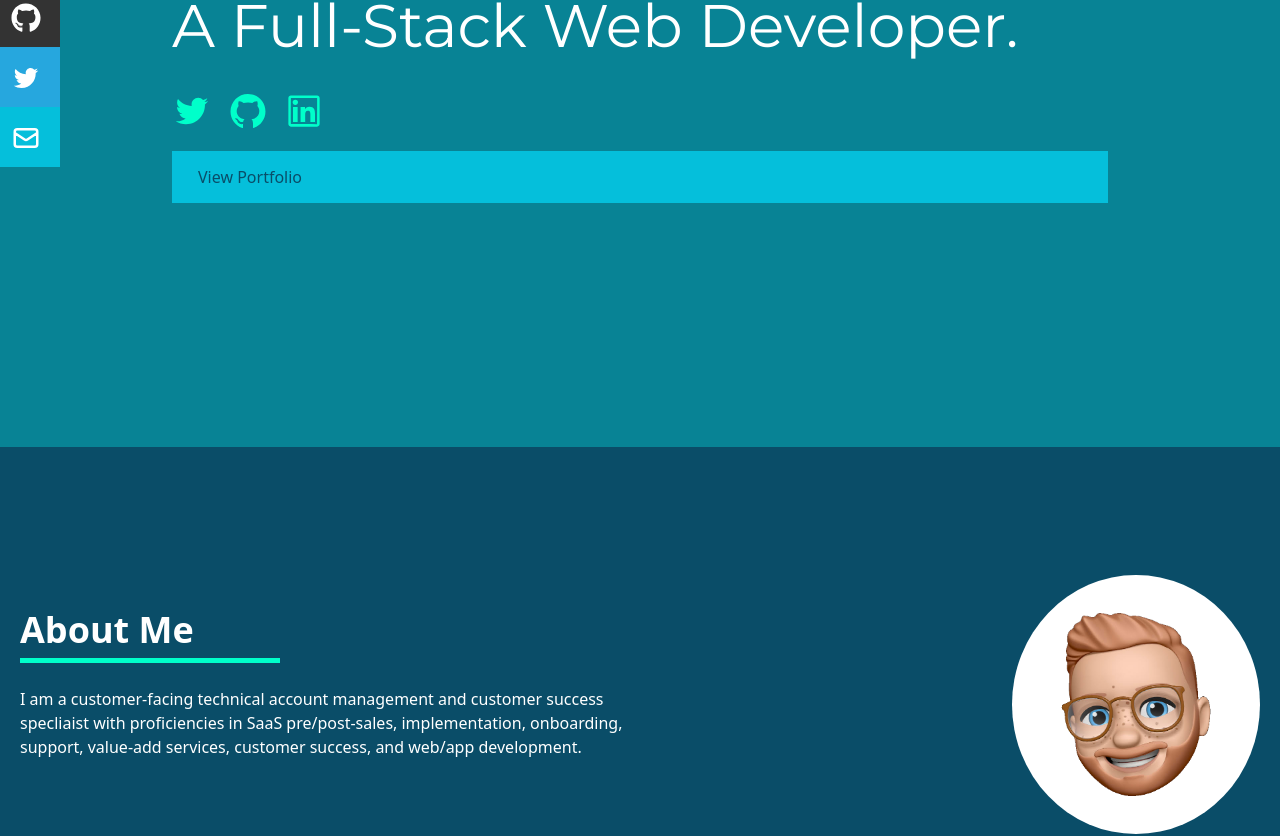
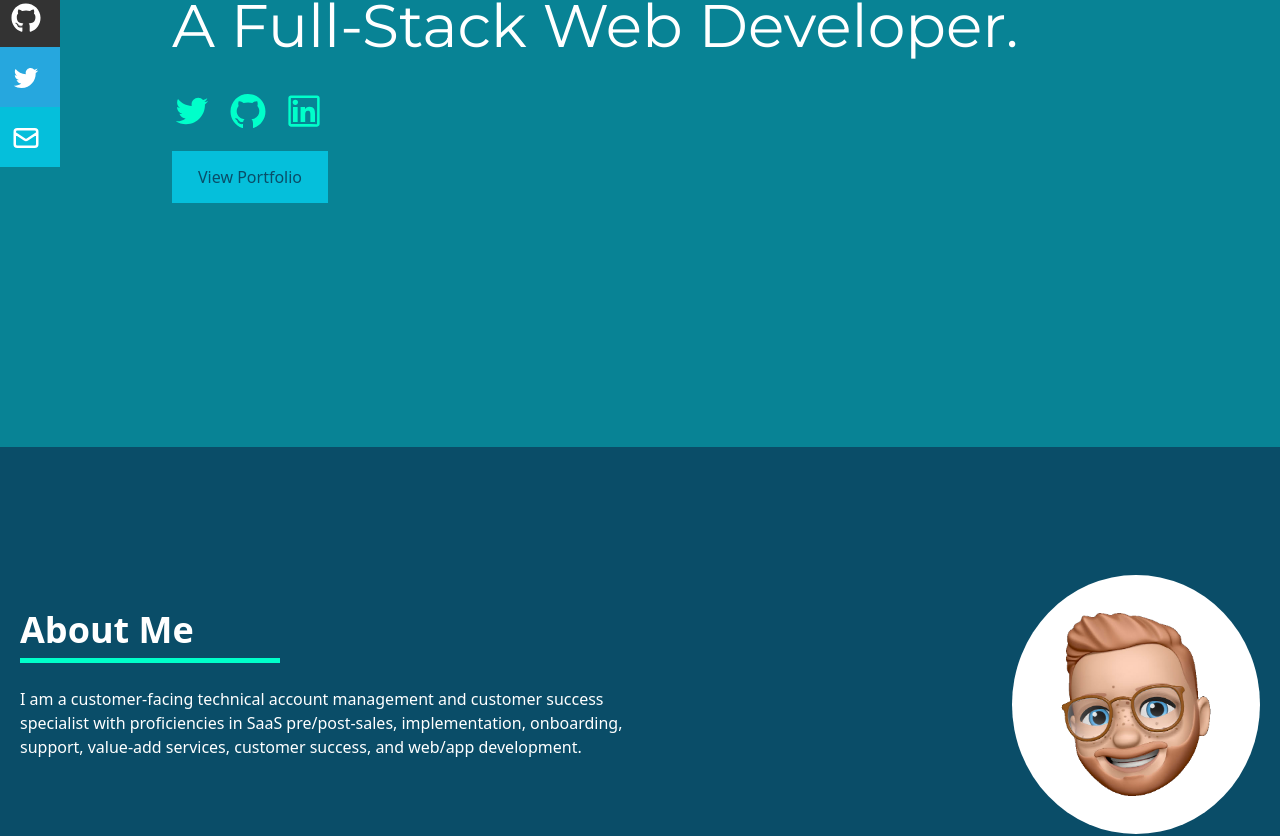
Before and after one commit to ejseader/seader-portfolio-react, a React (Create React App) app: page / in a window 1280 px wide. Shown: the part 353-1189 px from the top of the page. Built offline with nearby package versions, Linux system fonts and the light colour scheme.

Commit message:
styling changes, updated resume

```diff
--- a/src/components/About.js
+++ b/src/components/About.js
@@ -11,7 +11,7 @@ const About = () => {
           About Me
         </h2>
 
-        <p className="pb-5">I am a customer-facing technical account management and customer success specliaist with proficiencies in SaaS pre/post-sales, implementation, onboarding, support, value-add services, customer success, and web/app development.</p>
+        <p className="pb-5">I am a customer-facing technical account management and customer success specialist with proficiencies in SaaS pre/post-sales, implementation, onboarding, support, value-add services, customer success, and web/app development.</p>
         </div>
 
         <div className="about-img">
--- a/src/components/Header.js
+++ b/src/components/Header.js
@@ -29,7 +29,7 @@ const Header = () => {
             <a href="/#contact">Contact</a>
           </li>
           <li>
-            <a href="./assets/SeaderEric_Resume2023.pdf">
+            <a href="./assets/SeaderEric_Resume2023.pdf" target="_blank" without rel="noreferrer">
               Resume
             </a>
           </li>
--- a/src/components/Hero.js
+++ b/src/components/Hero.js
@@ -12,7 +12,7 @@ const Hero = () => {
           A Full-Stack Web Developer.
         </h1>
 
-        <div className="sm:flex py-5">
+        <div className="sm:flex py-5 max-w-[800px]">
             <a
               href="https://twitter.com/EricSeaderTR" target="_blank" without rel="noreferrer"
               className="pr-4 inline-block text-accent hover:text-white"
@@ -34,11 +34,13 @@ const Hero = () => {
               {" "}
               <AiOutlineLinkedin size={40} />{" "}
             </a>
+
           </div>
 
-        <a
-            href="/#portfolio"
-            className=" btn bg-accent border-2 border-[#05BFDB] text-[#0A4D68] px-6 py-3 portfolio-btn">View Portfolio</a>
+          <a
+            href="/#portfolio">
+            <button className=" btn bg-accent border-2 border-[#05BFDB] text-[#0A4D68] px-6 py-3 portfolio-btn">View Portfolio</button></a>
+
       </div>
 
       {/* <div className="hero-img">
```
Also changed, not shown: 1 other file (tests, documents, lock files or other folders).
